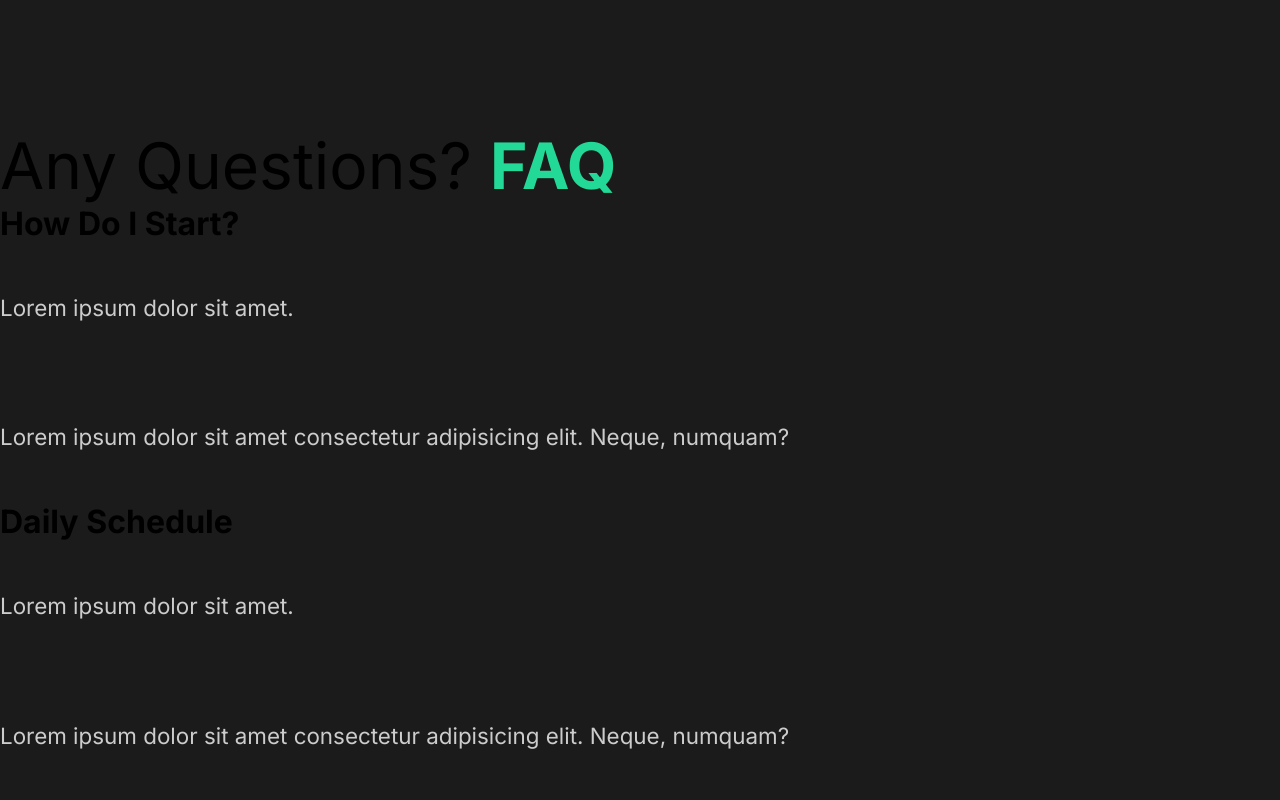
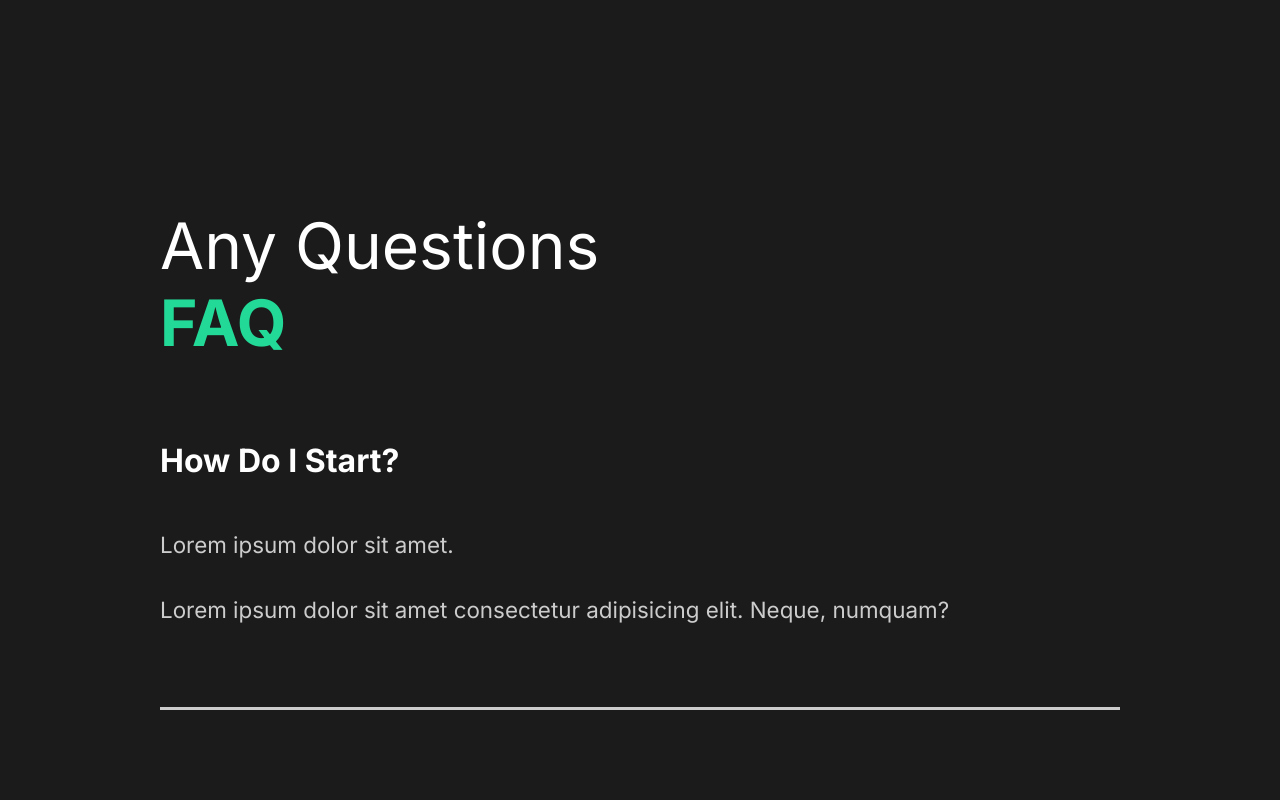
Before and after one commit to marcelrzd/movie_portfolio, a React (Create React App) app: page / in a window 1280 px wide. Shown: the part 2020-2820 px from the top of the page. Built offline with nearby package versions, Linux system fonts and the light colour scheme.

Commit message:
feat: styling faq section

```diff
--- a/src/components/FaqSection.jsx
+++ b/src/components/FaqSection.jsx
@@ -1,10 +1,14 @@
 import React from "react";
+
+// Styled
+import styled from "styled-components";
+import { About, Description, Hide, Image } from "../styles";
 
 const FaqSection = () => {
   return (
-    <div className="faq">
+    <Faq>
       <h2>
-        Any Questions? <span>FAQ</span>
+        Any Questions <span>FAQ</span>
       </h2>
       <div className="question">
         <h4>How Do I Start?</h4>
@@ -15,6 +19,7 @@
             numquam?
           </p>
         </div>
+        <div className="faq-line"></div>
       </div>
       <div className="question">
         <h4>Daily Schedule</h4>
@@ -26,6 +31,7 @@
           </p>
         </div>
       </div>
+      <div className="faq-line"></div>
       <div className="question">
         <h4>Different Payment Methods</h4>
         <div className="answer">
@@ -36,6 +42,7 @@
           </p>
         </div>
       </div>
+      <div className="faq-line"></div>
       <div className="question">
         <h4>What Products Do you Offer?</h4>
         <div className="answer">
@@ -46,8 +53,35 @@
           </p>
         </div>
       </div>
-    </div>
+    </Faq>
   );
 };
 
+const Faq = styled(About)`
+  display: block;
+  span {
+    display: block;
+  }
+  h2 {
+    padding-bottom: 2rem;
+    font-weight: lighter;
+  }
+  .faq-line {
+    background: #cccccc;
+    height: 0.2rem;
+    margin: 2rem 0rem;
+    width: 100%;
+  }
+  .question {
+    padding: 3rem 0rem;
+    cursor: pointer;
+  }
+  .answer {
+    padding: 2rem 0rem;
+    p {
+      padding: 1rem 0rem;
+    }
+  }
+`;
+
 export default FaqSection;
--- a/src/components/GlobalStyle.jsx
+++ b/src/components/GlobalStyle.jsx
@@ -37,7 +37,6 @@
 h4{
     font-weight: bold;
     font-size: 2rem;
-
 }
 a{
     font-size: 1.1rem;
```
